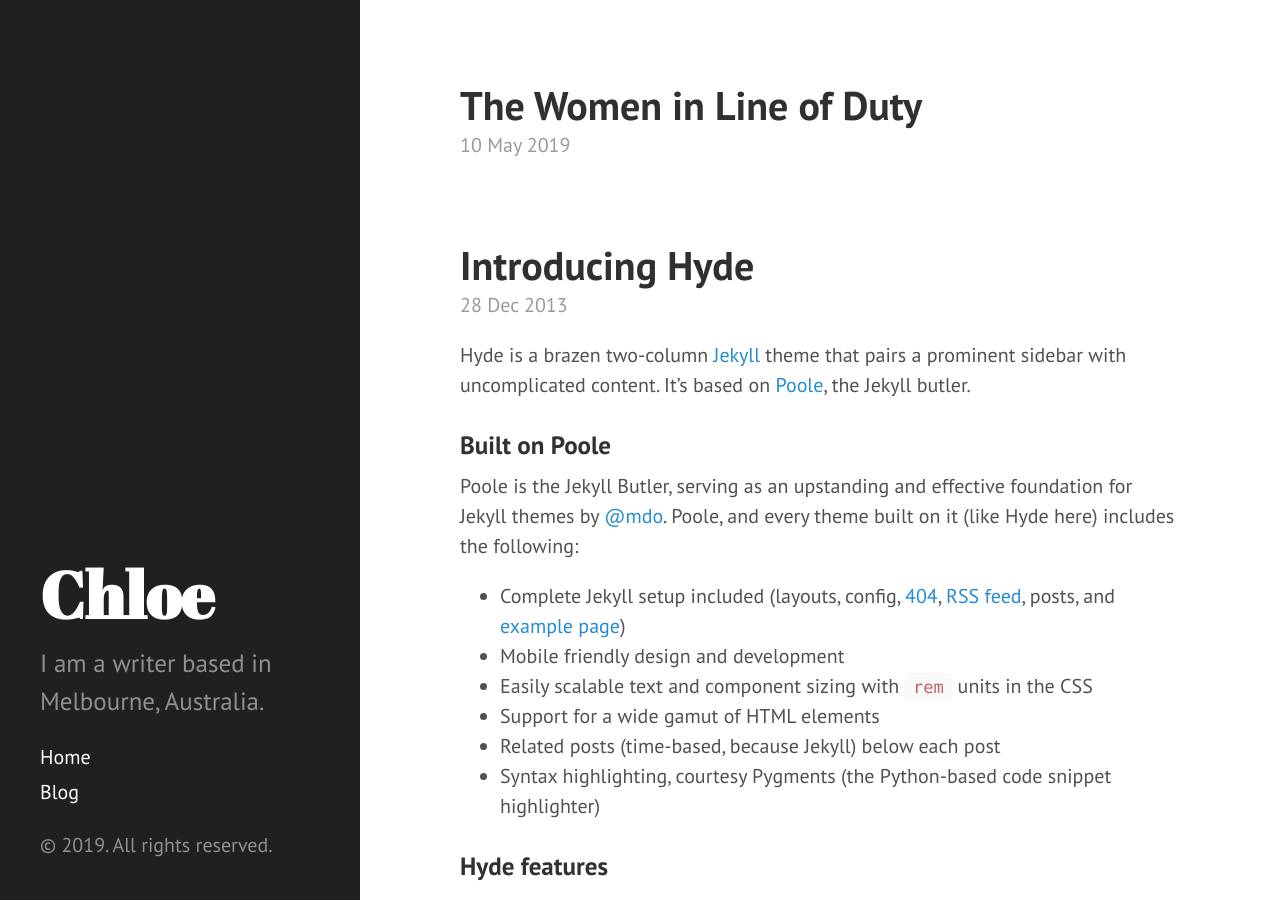
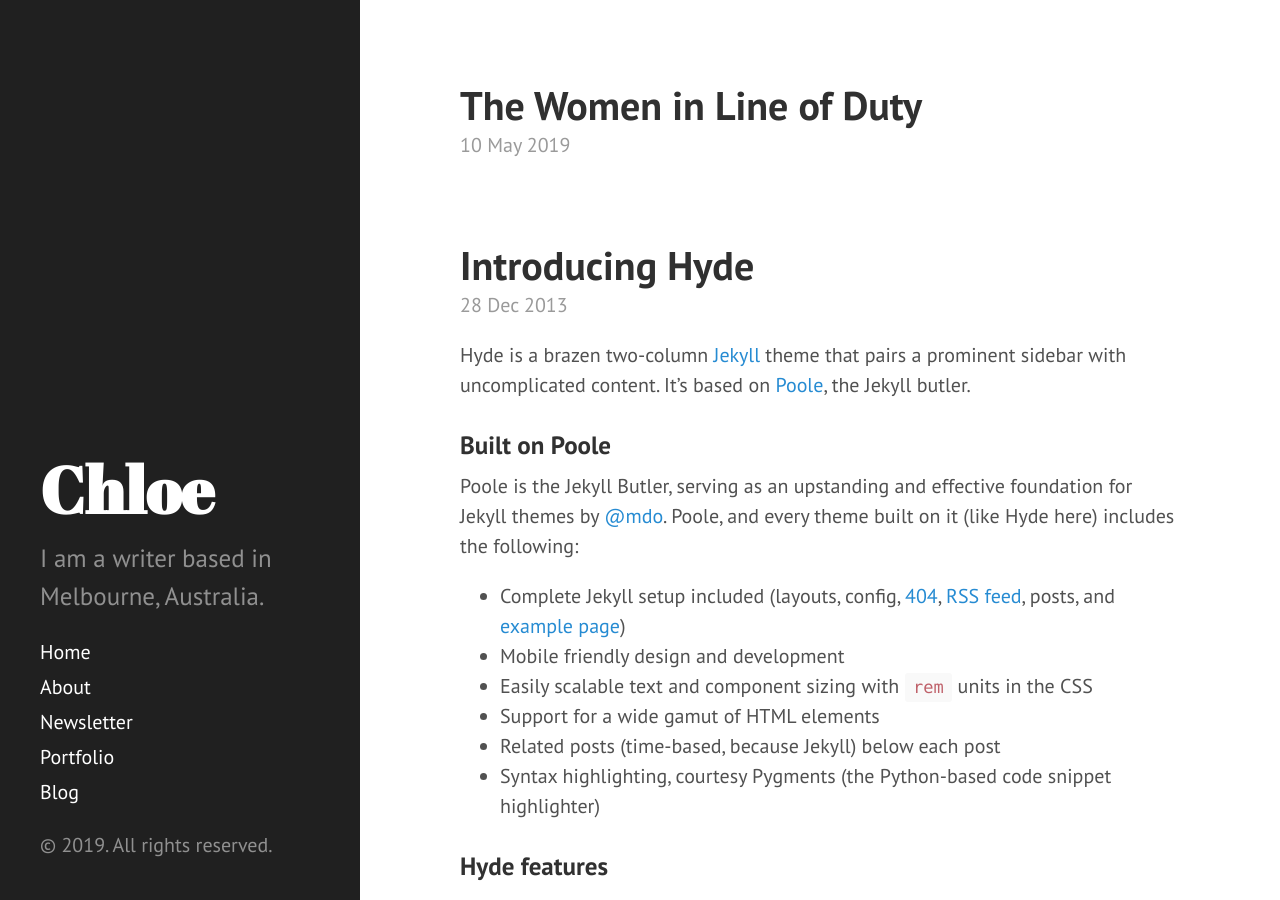
Before and after one commit to thewonglab/chloewrites_, a Jekyll site: the page built from index.html, in a window 1280 px wide and 900 px high. Built offline with Jekyll 4.4.1, drawn with Linux system fonts in a browser that asks for light colours; the list of posts is cut into pages by our own code.

Commit message:
Update sidebar.html

```diff
--- a/_includes/sidebar.html
+++ b/_includes/sidebar.html
@@ -17,7 +17,7 @@
         `layout: page` in the front-matter. See readme for usage.
       {% endcomment %}
 
-      {% assign pages_list = site.github.repo.pages %}
+      {% assign pages_list = site.pages %}
       {% for node in pages_list %}
         {% if node.title != null %}
           {% if node.layout == "page" %}
```
